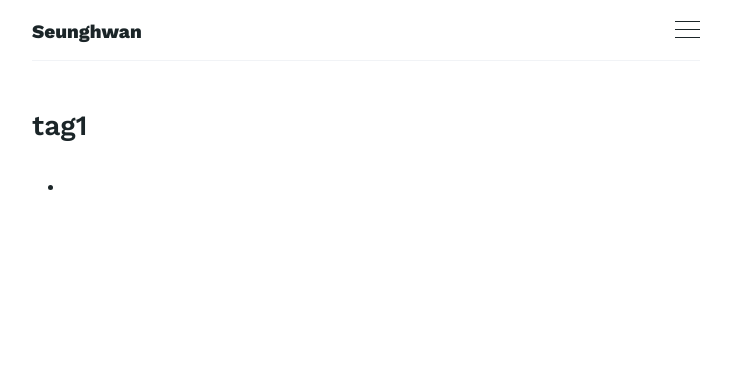
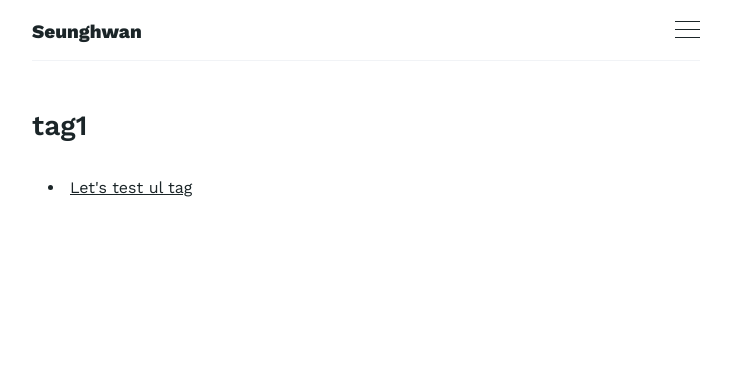
Before and after one commit to tjrichard/tjrichard.github.io, a Jekyll site: the page built from tag/tag1.html, in a window 1280 px wide. Shown: the top 371 px of the page, without its empty margins (274-1005 px from the left). Built offline with Jekyll 4.4.1, drawn with Linux system fonts in a browser that asks for light colours.

Commit message:
Update blog_by_tag.html

```diff
--- a/_layouts/blog_by_tag.html
+++ b/_layouts/blog_by_tag.html
@@ -7,7 +7,7 @@ title: Tags
   {% if site.tags[page.tag] %}
     <ul class="tags">
     {% for post in site.tags[page.tag] %}
-      <li class="tag"><a class="tag-link" href="">{{ page.title }}</a></li>
+      <li class="tag"><a class="tag-link" href="">{{ post.title }}</a></li>
     {% endfor %}
     </ul>
   {% else %}
```
